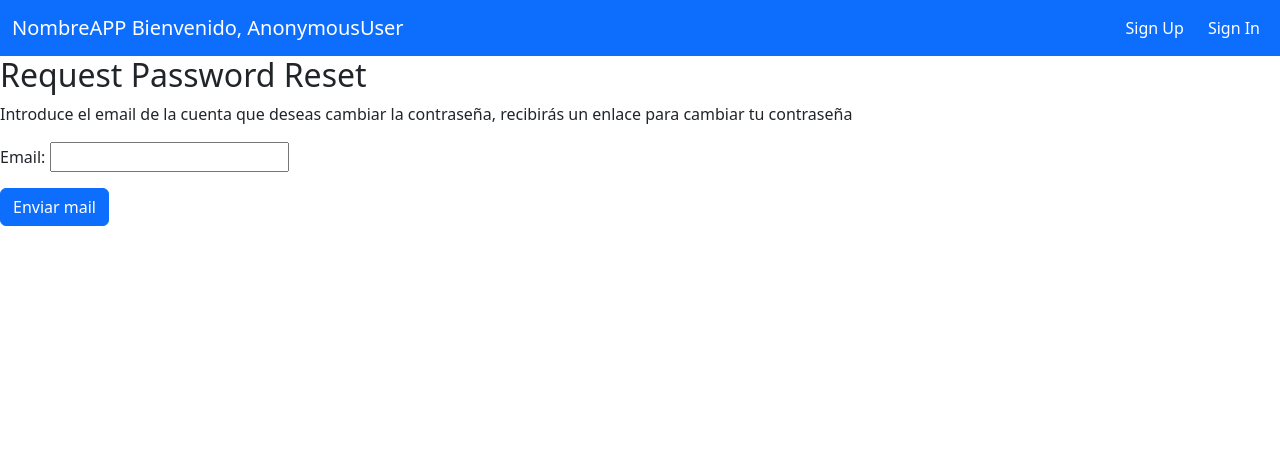
After one commit to SergioP-S/Django-TFC, a Django app: page /reset_password/ in a window 1280 px wide. The commit adds this page. Shown: the top 466 px of the page. Run offline with Django 5.2, Linux system fonts and the light colour scheme; some libraries are stand-ins or nearby versions.

Commit message:
Añadida funcionalidad de restablecimiento de contraseña, incluyendo plantillas para solicitar y confirmar el cambio de contraseña, así como enlaces en las páginas de inicio de sesión y completar perfil. Se actualizaron las URLs y se implementaron formularios correspondientes.

```diff
--- a/DJANGO-TAREAS/auth_app/forms.py
+++ b/DJANGO-TAREAS/auth_app/forms.py
@@ -1,5 +1,5 @@
 from django import forms
-from django.contrib.auth.forms import UserCreationForm, AuthenticationForm
+from django.contrib.auth.forms import UserCreationForm, AuthenticationForm, SetPasswordForm
 #from .models import CustomUser
 from django.contrib.auth.models import User
 from .models import Profile
@@ -16,3 +16,9 @@ class ProfileForm(forms.ModelForm):
     class Meta():
             model = Profile
             fields = ['description']
+
+class PasswordResetForm(SetPasswordForm):
+    pass
+
+class PasswordResetEmailForm(forms.Form):
+    email = forms.EmailField()
--- a/DJANGO-TAREAS/auth_app/templates/complete_profile.html
+++ b/DJANGO-TAREAS/auth_app/templates/complete_profile.html
@@ -32,6 +32,9 @@
                 <input type="hidden" id="cropped_image_data" name="cropped_image_data">
                 <button>Completar Perfil</button>
             </form>
+        </div>
+        <div class="mt-3">
+            <p>¿Quieres cambiar tu contraseña? <a href="{% url 'reset_password' %}">Hazlo aquí</a></p>
         </div>
     </div>
 </div>
--- /dev/null
+++ b/DJANGO-TAREAS/auth_app/templates/reset_password_email.html
@@ -0,0 +1,15 @@
+
+{% extends "base_auth.html" %}
+
+{% block content %}
+  <h2>Request Password Reset</h2>
+  <p>Introduce el email de la cuenta que deseas cambiar la contraseña, recibirás un enlace para cambiar tu contraseña</p>
+  <form method="post">
+    {% csrf_token %}
+    {{ form.as_p }}
+    <button class="btn btn-primary" type="submit">Enviar mail</button>
+  </form>
+  {% if message %}
+    <p>{{ message }}</p>
+  {% endif %}
+{% endblock %}
--- a/DJANGO-TAREAS/auth_app/templates/signin.html
+++ b/DJANGO-TAREAS/auth_app/templates/signin.html
@@ -13,8 +13,8 @@
         </form>
         <div class="mt-3">
             <p>¿No tienes cuenta? Registrate <a href="{% url 'signup' %}">aquí</a></p>
+            <p>¿Olvidaste tu contraseña? <a href="{% url 'reset_password' %}">Recupérala aquí</a></p>
         </div>
     </div>
-
 </div>
 {% endblock %}
--- a/DJANGO-TAREAS/auth_app/urls.py
+++ b/DJANGO-TAREAS/auth_app/urls.py
@@ -1,4 +1,3 @@
-
 from django.urls import path
 from . import views
 
@@ -9,4 +8,7 @@ urlpatterns = [
     path('logout/', views.signout, name='logout'),
     path('user_details/<str:username>', views.user_details, name='user_details'),
     path('complete_profile/', views.complete_profile, name="complete_profile"),
+    path('verify_mail/', views.verify_mail, name='verify_mail'),
+    path('reset_password/', views.reset_password, name='reset_password'),
+    path('reset_password_confirm/<uidb64>/<token>/', views.reset_password_confirm, name='reset_password_confirm'),
 ]
--- a/DJANGO-TAREAS/auth_app/views.py
+++ b/DJANGO-TAREAS/auth_app/views.py
@@ -1,19 +1,26 @@
 import base64
+import random
+import string
+from datetime import datetime, timedelta
+from django.core.mail import send_mail
 from django.core.files.base import ContentFile
 from django.conf import settings
 from django.db import IntegrityError
-from django.shortcuts import render
-from django.shortcuts import get_object_or_404, render, redirect
+from django.shortcuts import render, get_object_or_404, redirect
 from django.http import Http404, HttpResponse
 from django.contrib.auth.forms import UserCreationForm, AuthenticationForm
 from django.contrib.auth.models import User
 from django.contrib.auth import login, logout, authenticate
 from django.contrib.auth.decorators import login_required
 from auth_app.forms import *
-from lists.models import List  # Add this import
-from auth_app.models import Profile  # Add this import
+from lists.models import List
+from auth_app.models import Profile
 from django.contrib.auth.password_validation import validate_password
 from django.core.exceptions import ValidationError
+from django.utils.http import urlsafe_base64_encode, urlsafe_base64_decode
+from django.utils.encoding import force_bytes, force_str
+from django.contrib.auth.tokens import default_token_generator
+from django.template.loader import render_to_string
 
 
 def home(request):
@@ -54,13 +61,26 @@ def signup(request):
         if request.POST['password1'] ==  request.POST['password2']:
            try:
                 validate_password(request.POST['password1'])
-                user = User.objects.create_user(username=request.POST['username'], password=request.POST['password1'], email=request.POST['email'])
+                user = User.objects.create_user(username=request.POST['username'], password=request.POST['password1'], email=request.POST['email'], is_active=False)
                 user.save()
                 # Create a profile for the new user
                 profile = Profile(user=user, description='', pic='profile_pics/default.jpg')
                 profile.save()
-                login(request, user)
-                return redirect('home')
+                # Generate verification key and expiration date
+                verification_key = ''.join(random.choices(string.ascii_uppercase + string.digits, k=32))
+                expiration_date = datetime.now() + timedelta(days=1)
+                request.session['verification_key'] = verification_key
+                request.session['expiration_date'] = expiration_date.isoformat()
+                request.session['user_id'] = user.id
+                verification_link = request.build_absolute_uri(f"/verify_mail/?key={verification_key}")
+                send_mail(
+                    'Verify your email',
+                    f'Click the link to verify your email: {verification_link}',
+                    settings.EMAIL_HOST_USER,
+                    [user.email],
+                    fail_silently=False,
+                )
+                return redirect('verify_mail')
            except ValidationError as e:
                 return render(request, 'signup.html', {
                     'form': CustomUserCreationForm,
@@ -102,6 +122,8 @@ def signin(request):
                 'form': CustomUserLoginForm,
                 'error': 'Las credenciales son incorrectas'
             })
+        elif not user.is_active:
+            return redirect('verify_mail')
         else:  # If the credentials are correct, start the session and redirect to the tasks view
             login(request, user)
             # Check for pending invitation in session
@@ -110,6 +132,21 @@ def signin(request):
                 return redirect('accept_invitation', list_id=invitation['list_id'], signed_key=invitation['signed_key'])
             return redirect('home')
 
+
+def verify_mail(request):
+    key = request.GET.get('key')
+    if key and key == request.session.get('verification_key'):
+        expiration_date = datetime.fromisoformat(request.session.get('expiration_date'))
+        if datetime.now() < expiration_date:
+            user_id = request.session.get('user_id')
+            user = User.objects.get(id=user_id)
+            user.is_active = True
+            user.save()
+            login(request, user)
+            return redirect('home')
+        else:
+            return render(request, 'verify_mail.html', {'error': 'Verification link has expired'})
+    return render(request, 'verify_mail.html', {'error': 'Invalid verification link'})
 
 
 def user_details(request, username):
@@ -172,3 +209,61 @@ def complete_profile(request):
                 'form': form,
                 'error': 'Error al completar el formulario'
             })
+
+def reset_password(request):
+    if request.method == 'GET':
+        if request.user.is_authenticated:
+            return render(request, 'reset_password.html', {'form': PasswordResetForm(request.user)})
+        else:
+            return render(request, 'reset_password_email.html', {'form': PasswordResetEmailForm()})
+    else:
+        if request.user.is_authenticated:
+            form = PasswordResetForm(request.user, request.POST)
+            if form.is_valid():
+                new_password = form.cleaned_data['new_password1']
+                request.user.set_password(new_password)
+                request.user.save()
+                return redirect('signin')
+            else:
+                return render(request, 'reset_password.html', {'form': form})
+        else:
+            form = PasswordResetEmailForm(request.POST)
+            if form.is_valid():
+                email = form.cleaned_data['email']
+                user = get_object_or_404(User, email=email)
+                token = default_token_generator.make_token(user)
+                uid = urlsafe_base64_encode(force_bytes(user.pk))
+                reset_link = request.build_absolute_uri(f"/reset_password_confirm/{uid}/{token}/")
+                send_mail(
+                    'Password Reset',
+                    f'Click the link to reset your password: {reset_link}',
+                    settings.EMAIL_HOST_USER,
+                    [user.email],
+                    fail_silently=False,
+                )
+                return render(request, 'reset_password_email.html', {'form': form, 'message': 'Email sent'})
+            else:
+                return render(request, 'reset_password_email.html', {'form': form})
+
+def reset_password_confirm(request, uidb64, token):
+    try:
+        uid = force_str(urlsafe_base64_decode(uidb64))
+        user = User.objects.get(pk=uid)
+    except (TypeError, ValueError, OverflowError, User.DoesNotExist):
+        user = None
+
+    if user is not None and default_token_generator.check_token(user, token):
+        if request.method == 'POST':
+            form = PasswordResetForm(user, request.POST)
+            if form.is_valid():
+                new_password = form.cleaned_data['new_password1']
+                user.set_password(new_password)
+                user.save()
+                return redirect('signin')
+            else:
+                return render(request, 'reset_password_confirm.html', {'form': form})
+        else:
+            form = PasswordResetForm(user)
+            return render(request, 'reset_password_confirm.html', {'form': form})
+    else:
+        return render(request, 'reset_password_confirm.html', {'error': 'Invalid link'})
```
Also changed, not shown: DJANGO-TAREAS/auth_app/templates/reset_password.html (added, +11 -0 lines), DJANGO-TAREAS/auth_app/templates/reset_password_confirm.html (added, +15 -0 lines), DJANGO-TAREAS/auth_app/templates/verify_mail.html (added, +16 -0 lines), DJANGO-TAREAS/tfc/settings.py (+13 -4 lines), DJANGO-TAREAS/db.sqlite3, DJANGO-TAREAS/media/profile_pics/default.jpg (added).
